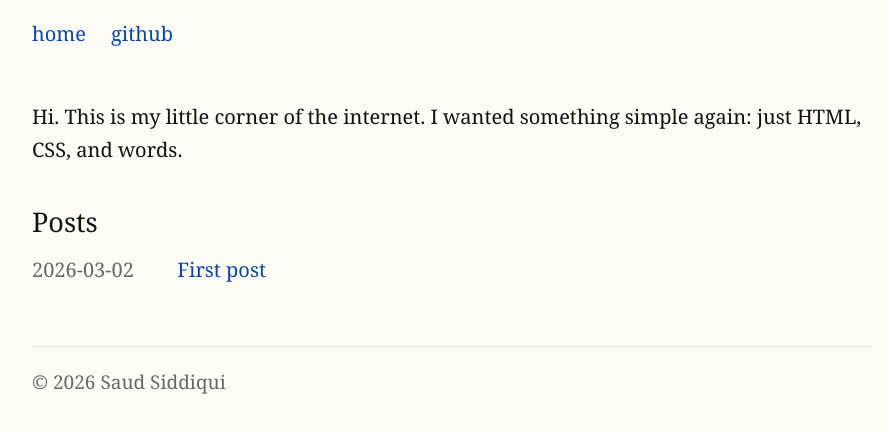
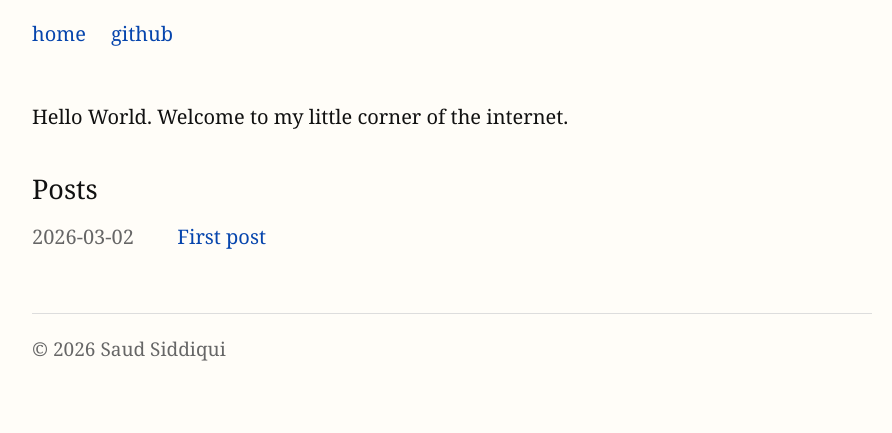
Before and after one commit to sidoody/sidoody.github.io, a plain HTML site: page index.html in a window 1280 px wide. Shown: the part 159-592 px from the top of the page, without its empty margins (188-1080 px from the left). Drawn offline with Linux system fonts and the light colour scheme.

Commit message:
Update index.html

```diff
--- a/index.html
+++ b/index.html
@@ -21,8 +21,7 @@
 
     <section>
       <p>
-        Hi. This is my little corner of the internet.
-        I wanted something simple again: just HTML, CSS, and words.
+        Hello World. Welcome to my little corner of the internet.
       </p>
     </section>
 
```
